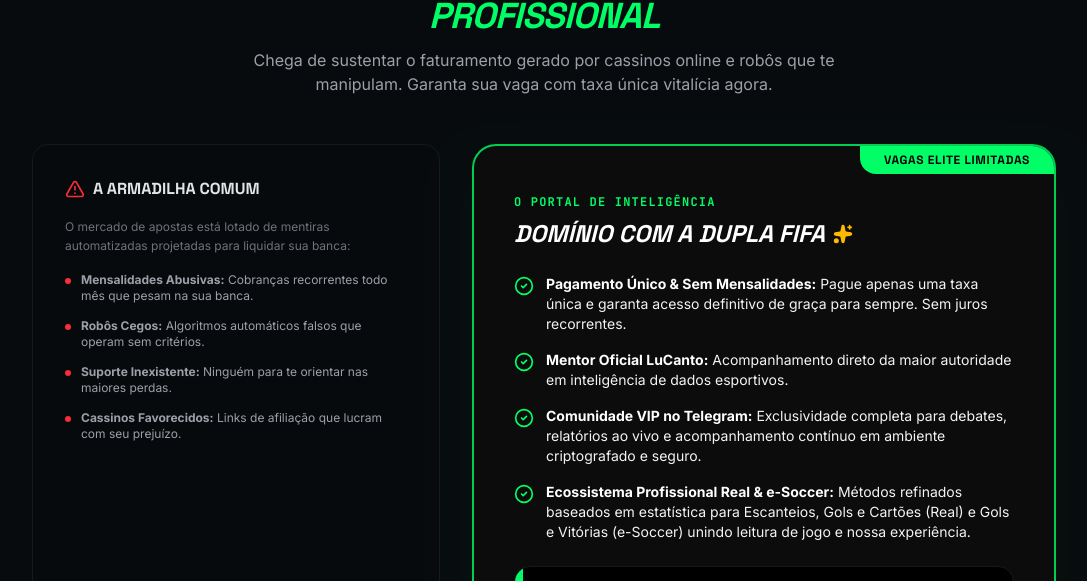
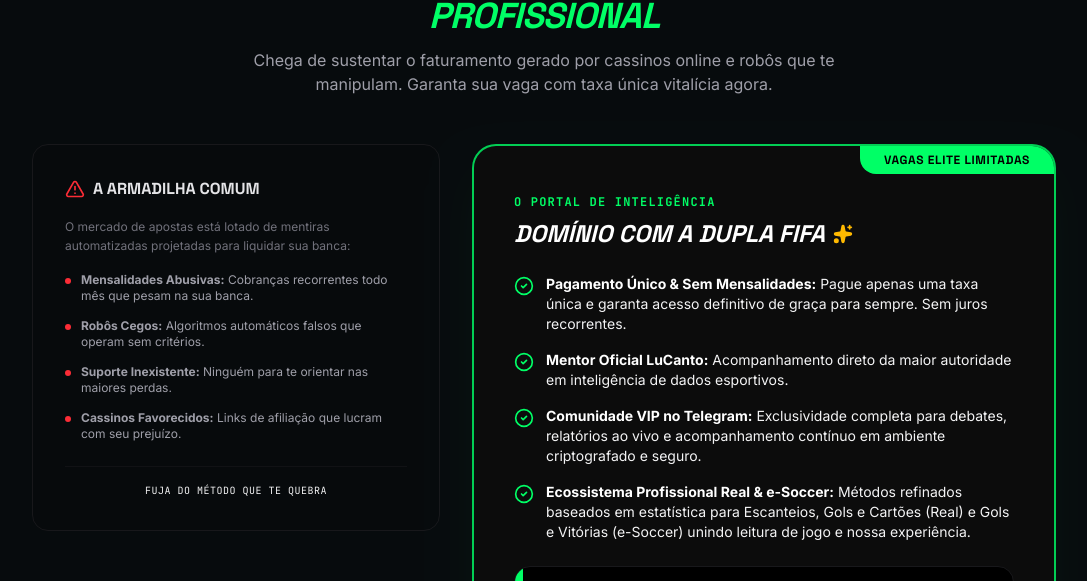
Before and after one commit to duplafifa/consultoria, a React (Vite) app: page / in a window 1280 px wide. Shown: the part 5993-6574 px from the top of the page, without its empty margins (96-1183 px from the left). Built offline with nearby package versions, Linux system fonts and the light colour scheme.

Commit message:
feat: add anchor id to trap section
Assign 'armadilha' id to the trap section component for navigation support and adjust container height.

```diff
--- a/src/components/MentorshipOffer.tsx
+++ b/src/components/MentorshipOffer.tsx
@@ -58,7 +58,7 @@
 
       <div className="grid grid-cols-1 lg:grid-cols-12 gap-8 max-w-5xl mx-auto font-sans">
         {/* Antigo Caminho / Fraude Comercial */}
-        <div className="lg:col-span-5 bg-zinc-950/40 border border-zinc-900 rounded-2xl p-6 md:p-8 space-y-6 relative overflow-hidden flex flex-col justify-between">
+        <div id="armadilha" className="lg:col-span-5 bg-zinc-950/40 border border-zinc-900 rounded-2xl p-6 md:p-8 space-y-6 relative overflow-hidden h-fit">
           <div className="space-y-4">
             <div className="flex items-center gap-2 text-red-500">
               <AlertTriangle className="w-5 h-5 shrink-0" />
```
